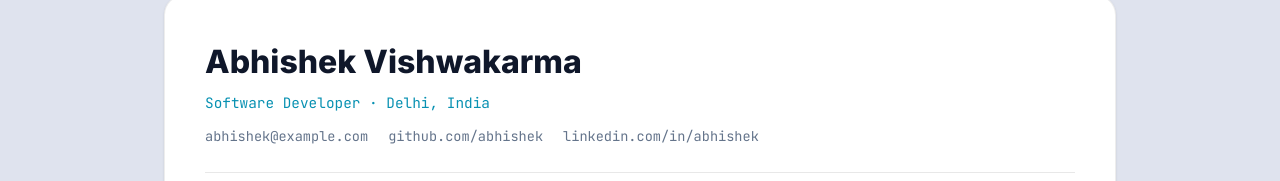
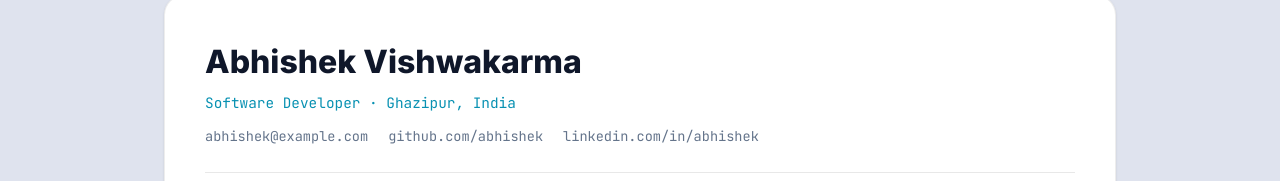
Before and after one commit to abhihashcode/portfolio, a React (Vite) app: page /resume in a window 1280 px wide. Shown: the part 592-773 px from the top of the page. Built offline with nearby package versions, Linux system fonts and the light colour scheme.

Commit message:
location updated

```diff
--- a/src/pages/Resume.tsx
+++ b/src/pages/Resume.tsx
@@ -94,7 +94,7 @@ const Resume = () => {
           {/* Name header */}
           <div style={{ borderBottom: '1px solid var(--border)', paddingBottom: '24px', marginBottom: '32px' }}>
             <h2 style={{ fontFamily: 'var(--font-display)', fontSize: '2rem', fontWeight: 800, marginBottom: '4px' }}>Abhishek Vishwakarma</h2>
-            <p style={{ color: 'var(--accent-cyan)', fontFamily: 'var(--font-mono)', fontSize: '0.9rem', marginBottom: '12px' }}>Software Developer · Delhi, India</p>
+            <p style={{ color: 'var(--accent-cyan)', fontFamily: 'var(--font-mono)', fontSize: '0.9rem', marginBottom: '12px' }}>Software Developer · Ghazipur, India</p>
             <div style={{ display: 'flex', gap: '20px', flexWrap: 'wrap' }}>
               {['abhishek@example.com', 'github.com/abhishek', 'linkedin.com/in/abhishek'].map(link => (
                 <span key={link} style={{ color: 'var(--text-muted)', fontSize: '0.85rem', fontFamily: 'var(--font-mono)' }}>{link}</span>
```
